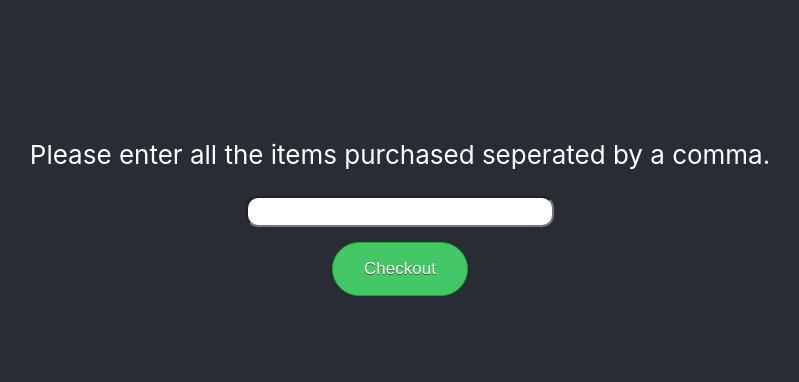
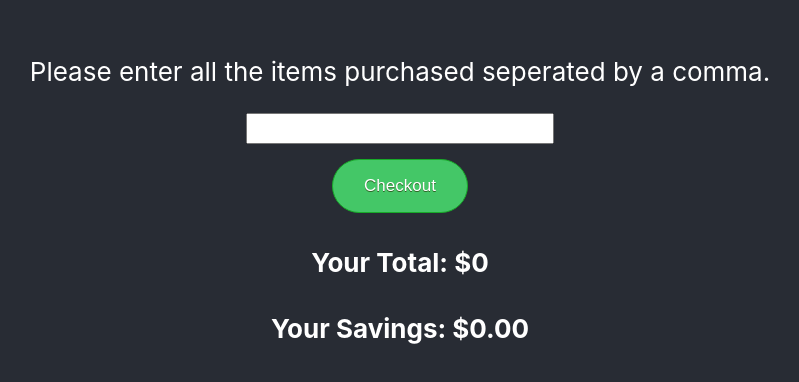
Before and after one commit to nikita101/groceryList, a React (Create React App) app in the folder grocery-list/: page / in a window 1280 px wide. Shown: the part 196-578 px from the top of the page, without its empty margins (240-1039 px from the left). Built offline with nearby package versions, Linux system fonts and the light colour scheme.

Commit message:
Created UI for total and savings, added net and gross state.

```diff
--- a/grocery-list/src/App.css
+++ b/grocery-list/src/App.css
@@ -66,5 +66,4 @@
   margin-bottom: 15px;
   margin-left: auto;
   margin-right: auto;
-  border-radius: 12px;
 }
--- a/grocery-list/src/Components/CheckoutCart.jsx
+++ b/grocery-list/src/Components/CheckoutCart.jsx
@@ -5,14 +5,15 @@ const CheckoutCart = () =>{
 const [cartItems, setCartItems] = useState('');
 const [cartItemsAndQuantity, setCartItemsAndQuantity] = useState('');
 const [compiledCart, setCompiledCart] = useState('');
-const duplicateCounts = {};
+const [gross, setGross] = useState(0);
+const [net, setNet] = useState(0);
 
     useEffect(() => {
         return cartItemsAndQuantity != '' ? compileCart() : null
     },[cartItemsAndQuantity]);
 
     useEffect(() => {
-        return compiledCart != '' ? calculateGrossTotal() : null
+        return compiledCart != '' ? calculateTotal() : null
     },[compiledCart]);
 
     const handleChange = (e) =>{
@@ -36,29 +37,24 @@ const duplicateCounts = {};
         setCompiledCart(grossCartAccumulator)
       }
 
-    const calculateGrossTotal = () =>{
-    //     const grossTotal = compiledCart.reduce( ( sum, { price, quantity } ) => sum + (price * quantity) , 0)
-    //     console.log(grossTotal)
-    //     console.log(compiledCart)
-    //     compiledCart.reduce( ( sum, { price, quantity, item } ) => sum + (
-    //         console.log(item, quantity % 2)
-    //         ) , 0)
-    const gross = compiledCart.reduce((sum, {item, price, quantity, salesPrice = 0}) => {
-        let total = 0;
+    const calculateTotal = () =>{
+        const grossTotal = compiledCart.reduce( ( sum, { price, quantity } ) => sum + (price * quantity) , 0)
+            setGross(grossTotal)
+
+        const net = compiledCart.reduce((sum, {item, price, quantity, salesPrice = 0}) => {
+            let total = 0
             if (quantity >= 2 && item === "milk") {
-            const saleQuantity = 2 * Math.floor(quantity / 2);
-            console.log({sum, item, saleQuantity, remainderQuantity: quantity - saleQuantity});
-            total = ((saleQuantity / 2) * salesPrice) + (price * (quantity - saleQuantity));
+                const saleQuantity = 2 * Math.floor(quantity / 2)
+                total = ((saleQuantity / 2) * salesPrice) + (price * (quantity - saleQuantity))
             } else if (quantity >= 3 && item === "bread") {
-            const saleQuantity = 3 * Math.floor(quantity / 3);
-            console.log({sum, item, saleQuantity, remainderQuantity: quantity - saleQuantity});
-            total = ((saleQuantity / 3) * salesPrice) + (price * (quantity - saleQuantity));
+                const saleQuantity = 3 * Math.floor(quantity / 3)
+                total = ((saleQuantity / 3) * salesPrice) + (price * (quantity - saleQuantity))
             } else {
-            total = (price * quantity);
+                total = (price * quantity)
             }
-        return + sum + total;
-    }, 0);
-    console.log('gross', gross)
+            return + sum + total
+        }, 0)
+        setNet(net)
     }
 
     const handleSubmit = (e) =>{
@@ -72,22 +68,18 @@ const duplicateCounts = {};
         e.preventDefault();
       }
 
-      // display the cart
-    //   for (let [key, value] of Object.entries(cartItemsAndQuantity)) {
-    //     console.log(key + ':' + value);
-    //   }
-    // or
-    // compiledCart.reduce((accumulator, currentValue,) => {
-    //     console.log(currentValue.item, currentValue.price * currentValue.quantity)
-    // }, {})
-
     return (
+        <div>
             <form onSubmit={handleSubmit}>
                 <p>Please enter all the items purchased seperated by a comma. </p>
                 <input className="checkoutInput" type="text" onChange={handleChange}/>
-
                 <button type="submit" className="myButton"> Checkout </button>
             </form>
+            <div>
+                <h4>Your Total: ${net}</h4>
+                <h4>Your Savings: ${(gross - net).toFixed(2)}</h4>
+            </div>
+        </div>
     );
 }
 
```
Lines whose indentation alone changed are shown as unchanged.
